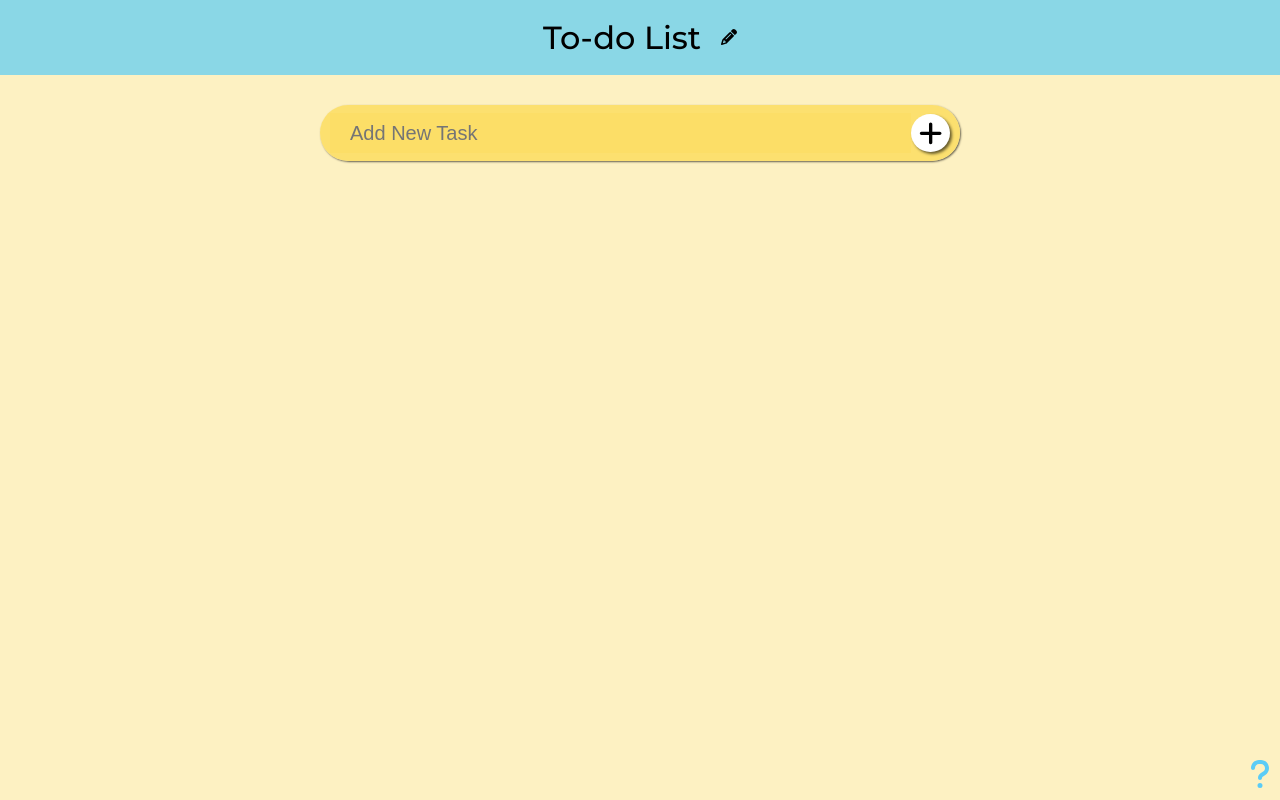
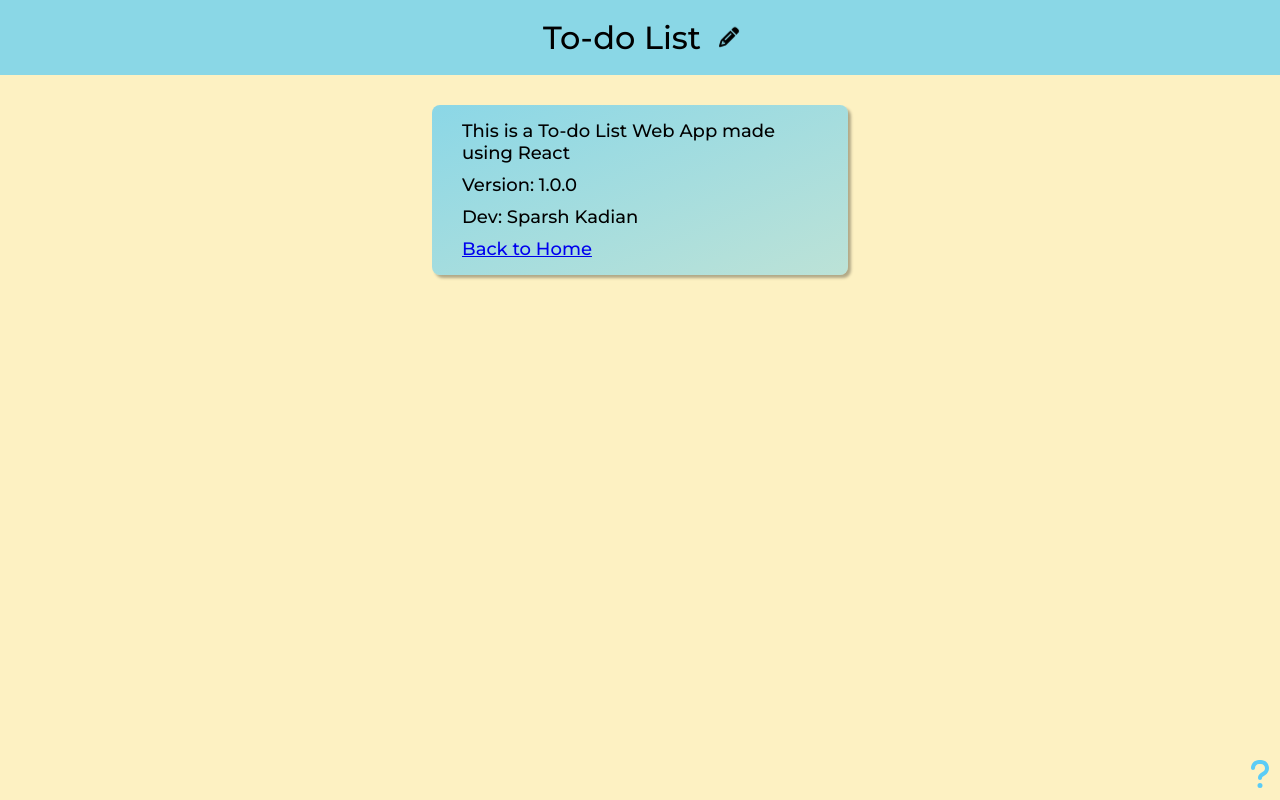
Before and after one commit to sparshkadian/To-do-list, a React (Create React App) app: page /about in a window 1280 px wide. Built offline with nearby package versions, Linux system fonts and the light colour scheme.

Commit message:
second-commit

```diff
--- a/package.json
+++ b/package.json
@@ -11,6 +11,7 @@
     "@testing-library/user-event": "^13.5.0",
     "react": "^18.2.0",
     "react-dom": "^18.2.0",
+    "react-router-dom": "^6.11.1",
     "react-scripts": "5.0.1",
     "uuid": "^9.0.0",
     "web-vitals": "^2.1.4"
--- a/src/App.js
+++ b/src/App.js
@@ -1,25 +1,34 @@
-import { useState } from 'react';
+import { BrowserRouter as Router, Route, Routes } from 'react-router-dom';
 import Header from './components/Header';
 import AddItem from './components/AddItem';
 import ListItems from './components/ListItems';
 import AboutIconLink from './components/AboutIconLink';
+import { TaskProvider } from './Context/TasksContext';
+import AboutPage from './pages/AboutPage';
 
 function App() {
-  const [data, setData] = useState([]);
-
-  const handleAdd = (Data) => {
-    setData([Data, ...data]);
-  };
-
   return (
-    <>
-      <Header />
-      <div className='container'>
-        <AddItem getData={(Data) => handleAdd(Data)} />
-        <ListItems data={data} />
-      </div>
-      <AboutIconLink />
-    </>
+    <Router>
+      <TaskProvider>
+        <Header />
+        <div className='container'>
+          <Routes>
+            <Route
+              exact
+              path='/'
+              element={
+                <>
+                  <AddItem />
+                  <ListItems />
+                </>
+              }
+            />
+            <Route path='/about' element={<AboutPage />} />
+          </Routes>
+        </div>
+        <AboutIconLink />
+      </TaskProvider>
+    </Router>
   );
 }
 export default App;
--- /dev/null
+++ b/src/Context/TasksContext.js
@@ -0,0 +1,32 @@
+import { useState, createContext } from 'react';
+
+const TasksContext = createContext();
+
+export const TaskProvider = ({ children }) => {
+  const [data, setData] = useState([]);
+
+  const handleAdd = (Data) => {
+    let key = Data.id;
+    let value = Data.text;
+
+    setData([Data, ...data]);
+
+    localStorage.setItem(key, value);
+  };
+
+  const handleDelete = (id) => {
+    setData(
+      data.filter((item) => {
+        return item.id !== id;
+      })
+    );
+  };
+
+  return (
+    <TasksContext.Provider value={{ data, handleAdd, handleDelete }}>
+      {children}
+    </TasksContext.Provider>
+  );
+};
+
+export default TasksContext;
--- a/src/components/AboutIconLink.jsx
+++ b/src/components/AboutIconLink.jsx
@@ -1,15 +1,18 @@
 import { faQuestion } from '@fortawesome/free-solid-svg-icons';
 import { FontAwesomeIcon } from '@fortawesome/react-fontawesome';
+import { Link } from 'react-router-dom';
 
 function AboutIconLink() {
   return (
     <div>
+      <Link to='/about'>
         <FontAwesomeIcon
           className='about-link'
           icon={faQuestion}
           size='2x'
           color='rgba(91, 204, 246)'
         />
+      </Link>
     </div>
   );
 }
--- a/src/components/AddItem.jsx
+++ b/src/components/AddItem.jsx
@@ -1,14 +1,16 @@
 import React from 'react';
 import { v4 as uuidv4 } from 'uuid';
-import { useState } from 'react';
+import { useState, useContext } from 'react';
 import { FontAwesomeIcon } from '@fortawesome/react-fontawesome';
 import { faExclamation, faPlus } from '@fortawesome/free-solid-svg-icons';
 import Button from './shared/Button';
+import TasksContext from '../Context/TasksContext';
 
-function AddItem({ getData }) {
+function AddItem() {
   const [text, setText] = useState('');
   const [message, setMessage] = useState(null);
 
+  const { handleAdd } = useContext(TasksContext);
   const handleTextChange = (event) => {
     setText(event.target.value);
   };
@@ -28,7 +30,7 @@ function AddItem({ getData }) {
         text,
       };
 
-      getData(newItem);
+      handleAdd(newItem);
     }
   };
 
--- a/src/components/ListItems.jsx
+++ b/src/components/ListItems.jsx
@@ -1,6 +1,10 @@
 import SingleItem from './SingleItem';
+import { useContext } from 'react';
+import TasksContext from '../Context/TasksContext';
 
-function ListItems({ data }) {
+function ListItems() {
+  const { data } = useContext(TasksContext);
+
   return (
     <div>
       {data.map((item) => (
--- a/src/components/SingleItem.jsx
+++ b/src/components/SingleItem.jsx
@@ -2,14 +2,25 @@ import React from 'react';
 import Card from './shared/Card';
 import { FontAwesomeIcon } from '@fortawesome/react-fontawesome';
 import { faXmark } from '@fortawesome/free-solid-svg-icons';
+import { useContext } from 'react';
+import TasksContext from '../Context/TasksContext';
 
 function SingleItem({ item }) {
+  const { handleDelete } = useContext(TasksContext);
+
   return (
     <Card>
       <div className='task-display'>
         <p className='task-display'>{item.text}</p>
         <p className='task-priority'>'priority'</p>
-        <FontAwesomeIcon className='delete-task-icon' icon={faXmark} />
+        <button
+          onClick={() => {
+            handleDelete(item.id);
+          }}
+          className='delete-task-icon'
+        >
+          <FontAwesomeIcon icon={faXmark} />
+        </button>
       </div>
     </Card>
   );
--- a/src/index.css
+++ b/src/index.css
@@ -87,6 +87,24 @@ input[type='text']:focus {
   margin-bottom: 10px;
 }
 
+/* ABOUT_PAGE COMPONENT */
+.about-container {
+  font-size: 18px;
+  width: 65%;
+  display: flex;
+  flex-direction: column;
+  gap: 10px;
+  padding: 15px 30px;
+  font-weight: 500;
+  border-radius: 8px;
+  box-shadow: 3px 3px 3px rgba(0, 0, 0, 0.3);
+  background: linear-gradient(
+    to bottom right,
+    rgba(91, 204, 246, 0.7),
+    rgba(91, 204, 246, 0.4)
+  );
+}
+
 /* SINGLE_ITEM COMPONENT*/
 .task-display {
   display: flex;
@@ -95,6 +113,8 @@ input[type='text']:focus {
 
 .delete-task-icon {
   cursor: pointer;
+  background: none;
+  border: none;
 }
 
 /* ABOUT_ICON_LINK */
@@ -143,3 +163,19 @@ input[type='text']:focus {
     opacity: 1;
   }
 }
+
+/* .fade-out {
+  animation-name: FadeOut;
+  animation-duration: 5s;
+  animation-timing-function: ease;
+  background-color: red;
+}
+
+@keyframes FadeOut {
+  from {
+    opacity: 1;
+  }
+  to {
+    opacity: 0;
+  }
+} */
--- a/src/pages/AboutPage.jsx
+++ b/src/pages/AboutPage.jsx
@@ -1,9 +1,12 @@
+import { Link } from 'react-router-dom';
+
 function AboutPage() {
   return (
-    <div className='container'>
-      <p>This is a To-do List App made using React</p>
+    <div className='container about-container'>
+      <p>This is a To-do List Web App made using React</p>
       <p>Version: 1.0.0</p>
       <p>Dev: Sparsh Kadian</p>
+      <Link to='/'>Back to Home</Link>
     </div>
   );
 }
```
Also changed, not shown: 1 other file (tests, documents, lock files or other folders). Lines whose indentation alone changed are shown as unchanged.
